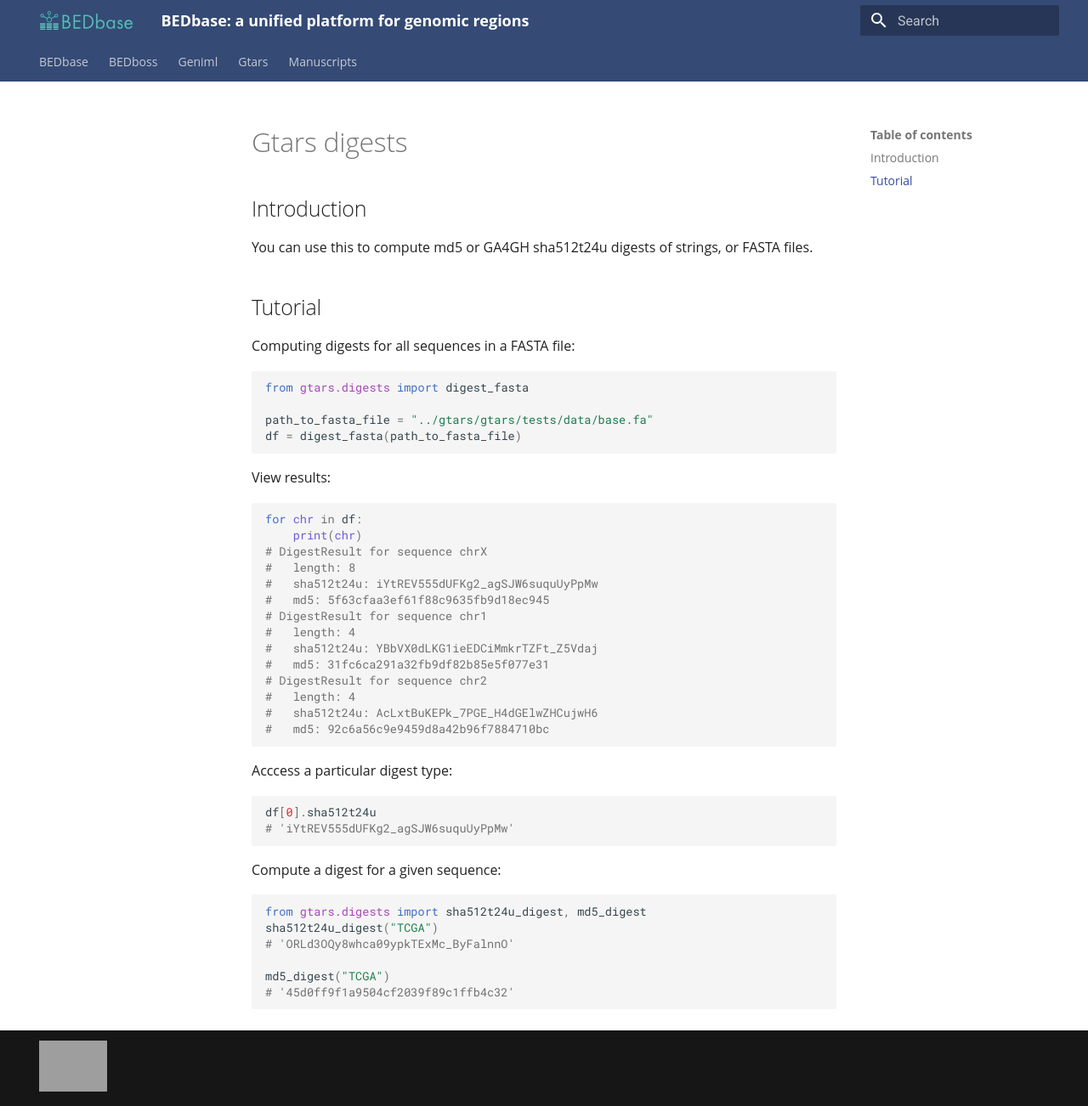
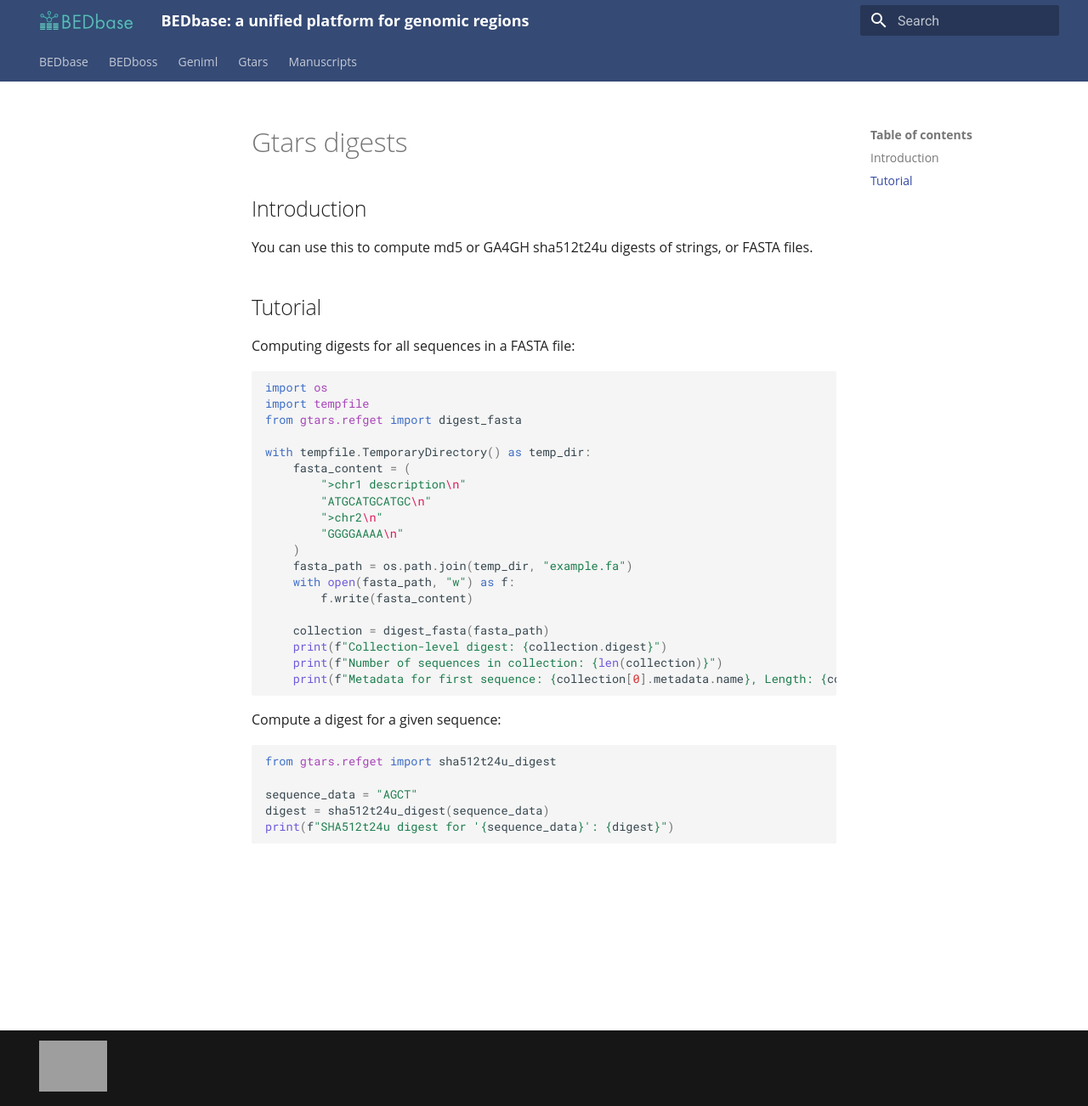
Before and after one commit to databio/bedbase, an MkDocs documentation site: the page built from docs/gtars/digests.md, in a window 1280 px wide and 1302 px high. Shown: the whole window at 85% size. Built offline with MkDocs 1.6.1 and Material for MkDocs 9.7.7, drawn with Linux system fonts in a browser that asks for light colours; grey boxes are pictures that could not be loaded.

Commit message:
update digest docs

````diff
--- a/docs/gtars/digests.md
+++ b/docs/gtars/digests.md
@@ -8,46 +8,36 @@
 
 Computing digests for all sequences in a FASTA file:
 
-```python
-from gtars.digests import digest_fasta
-
-path_to_fasta_file = "../gtars/gtars/tests/data/base.fa"
-df = digest_fasta(path_to_fasta_file)
-```
-
-View results:
 
 ```python
-for chr in df:
-    print(chr)
-# DigestResult for sequence chrX
-#   length: 8
-#   sha512t24u: iYtREV555dUFKg2_agSJW6suquUyPpMw
-#   md5: 5f63cfaa3ef61f88c9635fb9d18ec945
-# DigestResult for sequence chr1
-#   length: 4
-#   sha512t24u: YBbVX0dLKG1ieEDCiMmkrTZFt_Z5Vdaj
-#   md5: 31fc6ca291a32fb9df82b85e5f077e31
-# DigestResult for sequence chr2
-#   length: 4
-#   sha512t24u: AcLxtBuKEPk_7PGE_H4dGElwZHCujwH6
-#   md5: 92c6a56c9e9459d8a42b96f7884710bc
-```
+import os
+import tempfile
+from gtars.refget import digest_fasta
 
-Acccess a particular digest type:
+with tempfile.TemporaryDirectory() as temp_dir:
+    fasta_content = (
+        ">chr1 description\n"
+        "ATGCATGCATGC\n"
+        ">chr2\n"
+        "GGGGAAAA\n"
+    )
+    fasta_path = os.path.join(temp_dir, "example.fa")
+    with open(fasta_path, "w") as f:
+        f.write(fasta_content)
 
-```python
-df[0].sha512t24u
-# 'iYtREV555dUFKg2_agSJW6suquUyPpMw'
+    collection = digest_fasta(fasta_path)
+    print(f"Collection-level digest: {collection.digest}")
+    print(f"Number of sequences in collection: {len(collection)}")
+    print(f"Metadata for first sequence: {collection[0].metadata.name}, Length: {collection[0].metadata.length}")
 ```
 
 Compute a digest for a given sequence:
 
 ```python
-from gtars.digests import sha512t24u_digest, md5_digest
-sha512t24u_digest("TCGA")
-# 'ORLd3OQy8whca09ypkTExMc_ByFalnnO'
+from gtars.refget import sha512t24u_digest
 
-md5_digest("TCGA")
-# '45d0ff9f1a9504cf2039f89c1ffb4c32'
+sequence_data = "AGCT"
+digest = sha512t24u_digest(sequence_data)
+print(f"SHA512t24u digest for '{sequence_data}': {digest}")
+
 ```
````
